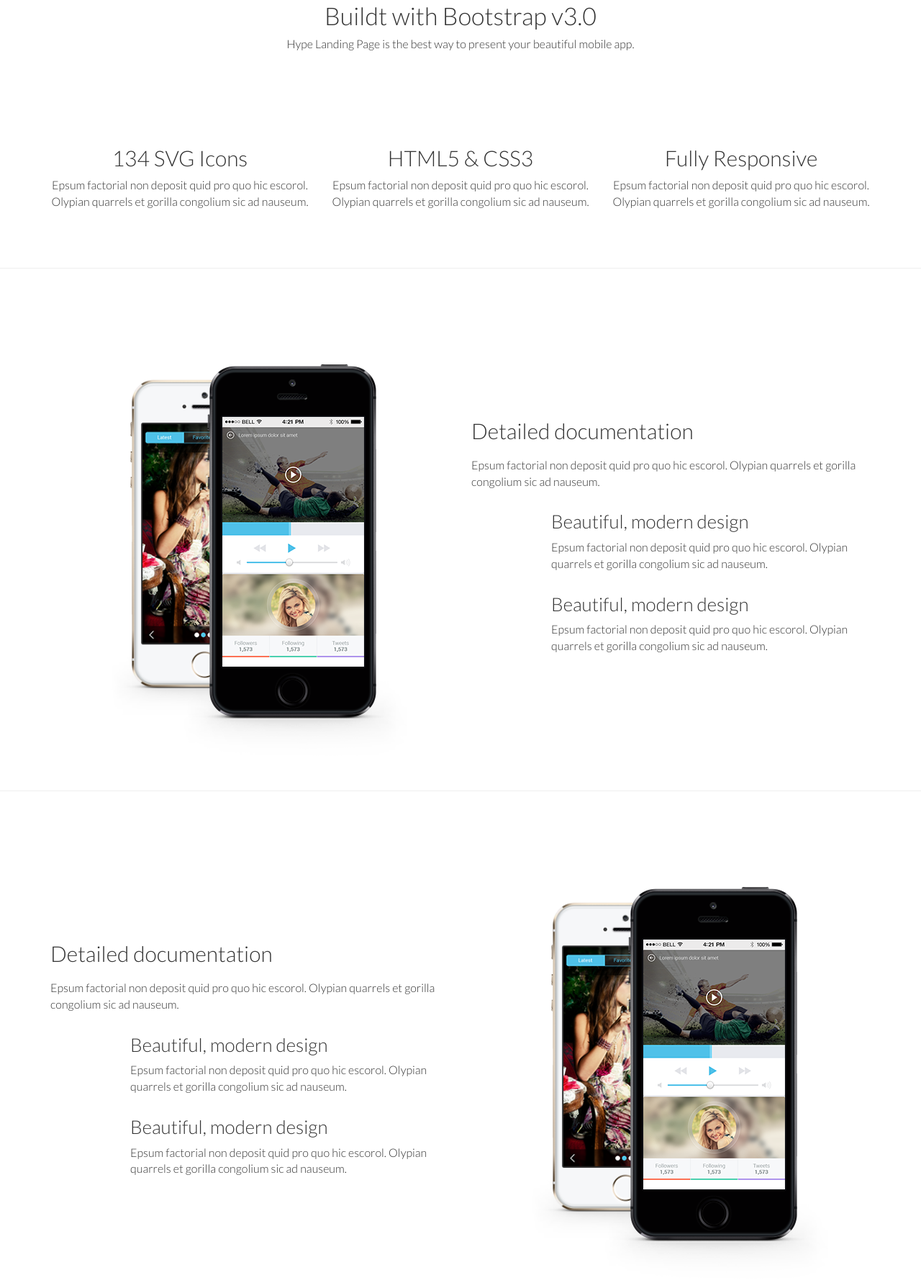
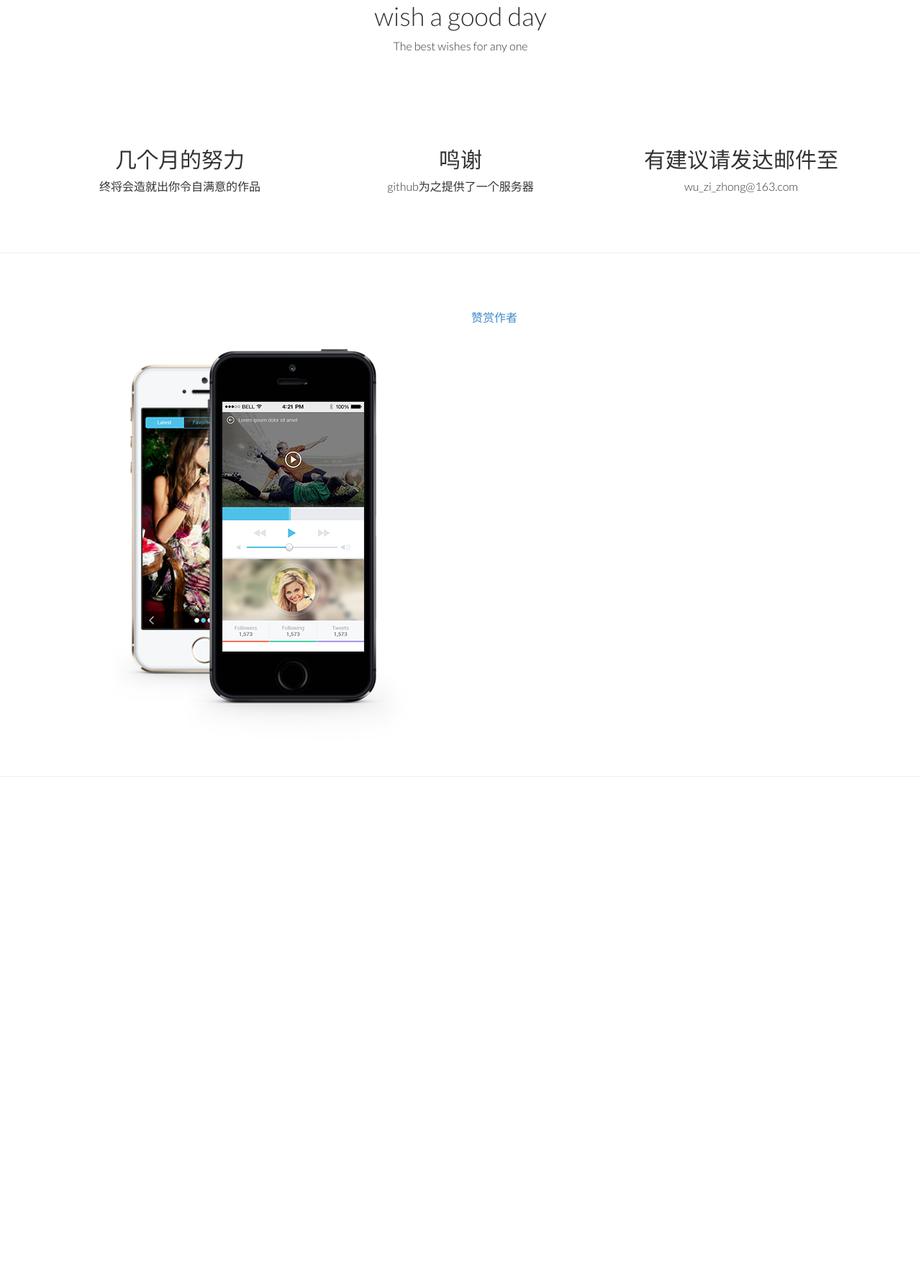
Before and after one commit to WuZizhong500/WuZizhong500-songchengye.github.io, a plain HTML site: page index.html in a window 1280 px wide. Shown: the part 987-2776 px from the top of the page at 72% size. After the commit the page ends 2066 px from the top, so only its background shows below. Drawn offline with nearby package versions, Linux system fonts and the light colour scheme; files whose address does not match are found by name.

Commit message:
Add files via upload

```diff
--- a/index.html
+++ b/index.html
@@ -2,7 +2,7 @@
 <html xmlns="http://www.w3.org/1999/xhtml">
 <head>
 <meta http-equiv="Content-Type" content="text/html; charset=utf-8" />
-<title>Untitled Document</title>
+<title>宋承烨的主页</title>
 
 <link href='http://fonts.googleapis.com/css?family=Lato:300' rel='stylesheet' type='text/css'>
 
@@ -32,12 +32,12 @@
 
         	<div class="container">
 
-            <a href="#" class="logo"><img src="img/logo.png" alt="" /> <p>Landing Page</p></a>
+            <a href="#" class="logo"><img src="img/logo.png" alt="" /> <p>logo</p></a>
 
-            <h1>Hype Landing Page is the best way to present your beautiful mobile app.</h1>
+            <h1>This page is by SongChengye</h1>
 
-            	<a href="#" class="read-more-bg"><i class="fa fa-eye"></i>   Learn More</a>
-                <a href="#" class="read-more-bg"><i class="fa fa-download"></i>   Download</a>
+            	<a href="#" class="read-more-bg"><i class="fa fa-eye"></i>   作者的“朋友圈"</a>
+                <a href="#" class="read-more-bg"><i class="fa fa-download"></i>   新年㊗️福</a>
 
                 <div class="bg-top-img"></div>
 
@@ -49,8 +49,8 @@
     <div class="buildt-bt">
     	<div class="container">
         	<div class="buildt-bt-headline">
-                <h2>Buildt with Bootstrap v3.0</h2>
-                <p>Hype Landing Page is the best way to present your beautiful mobile app.</p>
+                <h1>wish a good day</h1>
+                <p>The           best           wishes           for           any           one</p>
             </div>
 
             <div class="row">
@@ -59,8 +59,8 @@
                     	<div class="glyph">
                             <div class="fs1" aria-hidden="true" data-icon="&#xe047;"></div>
                         </div>
-                        <h1>134 SVG Icons</h1>
-                        <p>Epsum factorial non deposit quid pro quo hic escorol. Olypian quarrels et gorilla congolium sic ad nauseum. </p>
+                        <h1>几个月的努力</h1>
+                        <p>终将会造就出你令自满意的作品</p>
                     </div><!--/ .m-box -->
                 </div>
                 <div class="col-xs-12 col-sm-6 col-md-4 col-lg-4">
@@ -68,8 +68,8 @@
                     	<div class="glyph">
                             <div class="fs1" aria-hidden="true" data-icon="&#xe092;"></div>
                         </div>
-                        <h1>HTML5 & CSS3</h1>
-                        <p>Epsum factorial non deposit quid pro quo hic escorol. Olypian quarrels et gorilla congolium sic ad nauseum. </p>
+                        <h1>鸣谢</h1>
+                        <p>github为之提供了一个服务器</p>
                     </div><!--/ .m-box -->
                 </div>
                 <div class="col-xs-12 col-sm-6 col-md-4 col-lg-4">
@@ -77,8 +77,8 @@
                     	<div class="glyph">
                             <div class="fs1" aria-hidden="true" data-icon="&#xe007;"></div>
                         </div>
-                        <h1>Fully Responsive</h1>
-                        <p>Epsum factorial non deposit quid pro quo hic escorol. Olypian quarrels et gorilla congolium sic ad nauseum. </p>
+                        <h1>有建议请发达邮件至</h1>
+                        <p>wu_zi_zhong@163.com</p>
                     </div><!--/ .m-box -->
                 </div>
             </div>
@@ -98,89 +98,7 @@
                 </div>
 
                 <div class="col-xs-12 col-sm-12 col-md-6 col-lg-6">
-                	<div class="mbl-content">
-                        <h2>Detailed documentation</h2>
-                        <p>Epsum factorial non deposit quid pro quo hic escorol. Olypian quarrels et gorilla congolium sic ad nauseum. </p>
-
-                        <div class="features">
-                        	<div class="glyph">
-                                <div class="fs1" aria-hidden="true" data-icon="&#xe089;"></div>
-                            </div>
-
-                            <h3>Beautiful, modern design</h3>
-                            <p>Epsum factorial non deposit quid pro quo hic escorol. Olypian quarrels et gorilla congolium sic ad nauseum.</p>
-
-                        </div>
-
-                        <div class="features">
-                        	<div class="glyph">
-                                <div class="fs1" aria-hidden="true" data-icon="&#xe10d;"></div>
-                            </div>
-
-                            <h3>Beautiful, modern design</h3>
-                            <p>Epsum factorial non deposit quid pro quo hic escorol. Olypian quarrels et gorilla congolium sic ad nauseum.</p>
-
-                        </div>
-
-                    </div><!--/ .mbl-content -->
-                </div>
-            </div>
-
-        </div>
-    </div><!--/ buildt-bt -->
-
-    <div class="buildt-bt">
-    	<div class="container">
-
-            <div class="row">
-
-                <div class="col-xs-12 col-sm-12 col-md-6 col-lg-6">
-                	<div class="mbl-content">
-                        <h2>Detailed documentation</h2>
-                        <p>Epsum factorial non deposit quid pro quo hic escorol. Olypian quarrels et gorilla congolium sic ad nauseum. </p>
-
-                        <div class="features">
-                        	<div class="glyph">
-                                <div class="fs1" aria-hidden="true" data-icon="&#xe089;"></div>
-                            </div>
-
-                            <h3>Beautiful, modern design</h3>
-                            <p>Epsum factorial non deposit quid pro quo hic escorol. Olypian quarrels et gorilla congolium sic ad nauseum.</p>
-
-                        </div>
-
-                        <div class="features">
-                        	<div class="glyph">
-                                <div class="fs1" aria-hidden="true" data-icon="&#xe10d;"></div>
-                            </div>
-
-                            <h3>Beautiful, modern design</h3>
-                            <p>Epsum factorial non deposit quid pro quo hic escorol. Olypian quarrels et gorilla congolium sic ad nauseum.</p>
-
-                        </div>
-
-                    </div><!--/ .mbl-content -->
-                </div>
-
-                <div class="col-xs-12 col-sm-12 col-md-6 col-lg-6">
-                	<div class="mbl-container">
-                        <img src="img/mbl1b.png" alt="" class="mbl1b img-responsive" />
-                        <img src="img/mbl1a.png" class="mbl1a img-responsive" alt="" />
-                    </div>
-                </div>
-
-
-            </div>
-
-        </div>
-    </div><!--/ buildt-bt -->
-
-
-   <div class="footer">
-   		<div class="container">
-
-        </div>
-   </div><!--/ .footer -->
+<h6> <p><a>赞赏作者</a></p></h6>
 
 </body>
 </html>
```
